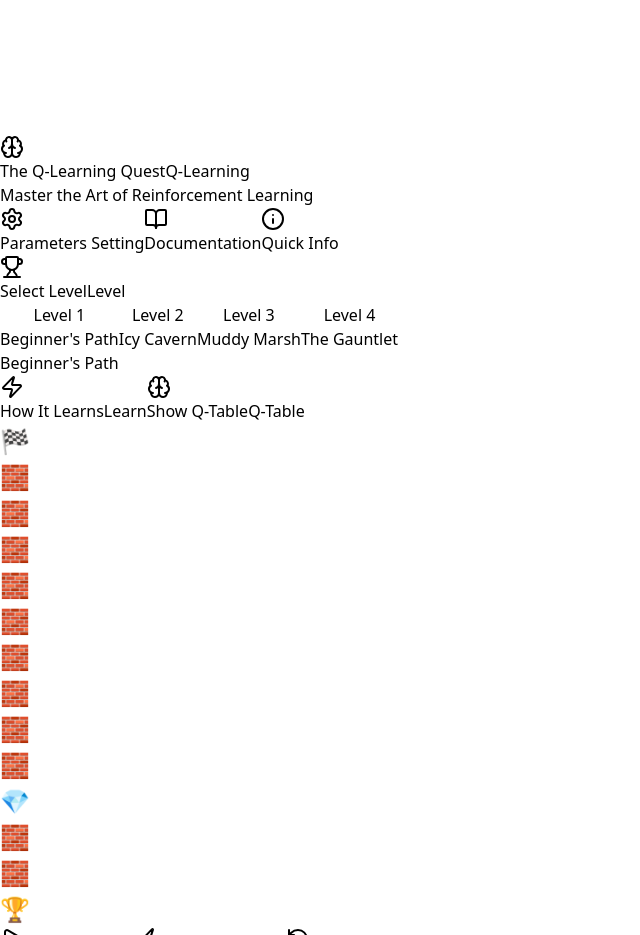
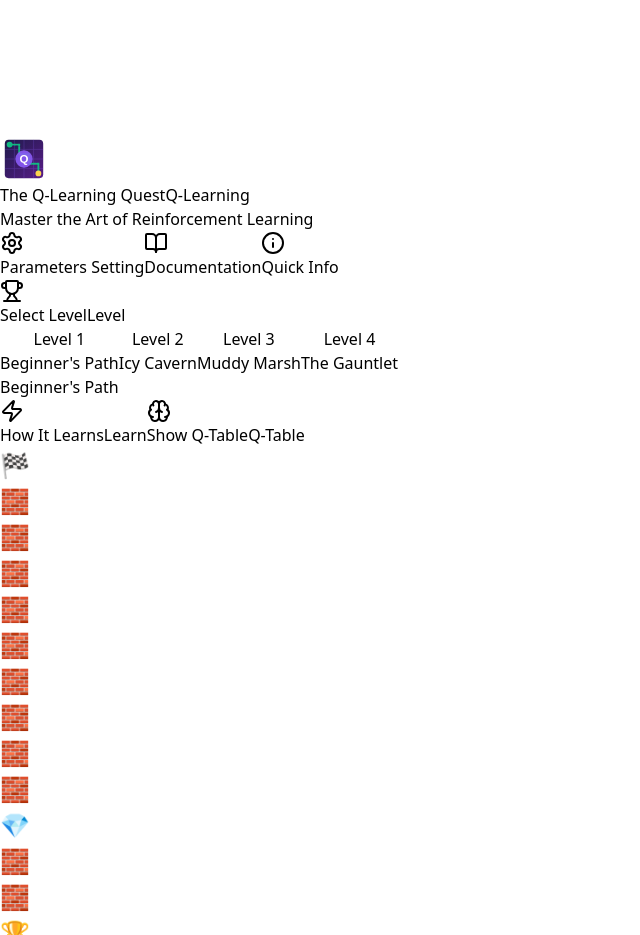
Before and after one commit to UmairRuman/q_learning_interactive_learning_website, a React (Vite) app: page / in a window 1280 px wide. Shown: the part 2980-3915 px from the top of the page, without its empty margins (0-640 px from the left). Built offline with nearby package versions, Linux system fonts and the light colour scheme.

Commit message:
Added the Logo  and icon

```diff
--- a/index.html
+++ b/index.html
@@ -2,9 +2,10 @@
 <html lang="en">
   <head>
     <meta charset="UTF-8" />
-    <link rel="icon" type="image/svg+xml" href="/vite.svg" />
+    <link rel="icon" type="image/svg+xml" href="/logo.svg" />
     <meta name="viewport" content="width=device-width, initial-scale=1.0" />
-    <title>q-learning-quest</title>
+    <title>Q-Learning Quest | Interactive RL Visualization</title>
+    <meta name="description" content="Learn Q-Learning through interactive visualization. Watch AI agents master mazes with reinforcement learning in real-time." />
   </head>
   <body>
     <div id="root"></div>
--- a/src/App.jsx
+++ b/src/App.jsx
@@ -19,6 +19,7 @@ import { LEVELS } from './constants/levels';
 import { REWARDS } from './constants/rewards';
 import { LearningProcessModal } from './components/LearningProcessModal';
 import { getStartPos, posToState, getNextPos } from './utils/gridUtils';
+import { Logo } from './components/Logo';
 
 export default function QLearningQuest() {
   const [currentLevel, setCurrentLevel] = useState(1);
@@ -236,9 +237,10 @@ export default function QLearningQuest() {
 
       <div className="max-w-7xl mx-auto relative z-10">
         {/* Header */}
+
 <div className="text-center mb-4 sm:mb-8">
   <h1 className="text-3xl sm:text-4xl md:text-5xl font-bold text-white mb-2 flex items-center justify-center gap-2 sm:gap-3">
-            <Brain className="w-8 h-8 sm:w-10 md:w-12 animate-pulse" />
+    <Logo size={48} className="sm:w-12 sm:h-12" />
     <span className="hidden sm:inline">The Q-Learning Quest</span>
     <span className="sm:hidden">Q-Learning</span>
   </h1>
--- /dev/null
+++ b/src/components/Logo.jsx
@@ -0,0 +1,66 @@
+// Path: src/components/Logo.jsx (Maze-themed)
+
+import React from 'react';
+
+export const Logo = ({ size = 48, className = '' }) => (
+  <svg
+    width={size}
+    height={size}
+    viewBox="0 0 100 100"
+    fill="none"
+    xmlns="http://www.w3.org/2000/svg"
+    className={className}
+  >
+    {/* Maze-like grid background */}
+    <rect x="10" y="10" width="80" height="80" rx="8" fill="url(#mazeGradient)" />
+
+    {/* Grid lines */}
+    <g stroke="#8B5CF6" strokeWidth="1.5" opacity="0.3">
+      <line x1="30" y1="10" x2="30" y2="90" />
+      <line x1="50" y1="10" x2="50" y2="90" />
+      <line x1="70" y1="10" x2="70" y2="90" />
+      <line x1="10" y1="30" x2="90" y2="30" />
+      <line x1="10" y1="50" x2="90" y2="50" />
+      <line x1="10" y1="70" x2="90" y2="70" />
+    </g>
+
+    {/* Path through maze (animated) */}
+    <path
+      d="M 20 20 L 40 20 L 40 40 L 60 40 L 60 60 L 80 60 L 80 80"
+      stroke="#10B981"
+      strokeWidth="4"
+      fill="none"
+      strokeLinecap="round"
+      className="animate-dash"
+      strokeDasharray="5 3"
+    />
+
+    {/* Start point */}
+    <circle cx="20" cy="20" r="6" fill="#10B981" className="animate-pulse" />
+
+    {/* End point (goal) */}
+    <circle cx="80" cy="80" r="6" fill="#FCD34D" className="animate-pulse" style={{ animationDelay: '0.5s' }} />
+
+    {/* Q in center */}
+    <circle cx="50" cy="50" r="18" fill="rgba(139, 92, 246, 0.9)" />
+    <text
+      x="50"
+      y="58"
+      fontSize="24"
+      fontWeight="bold"
+      fill="white"
+      textAnchor="middle"
+      fontFamily="Arial, sans-serif"
+    >
+      Q
+    </text>
+
+    {/* Gradients */}
+    <defs>
+      <linearGradient id="mazeGradient" x1="0%" y1="0%" x2="100%" y2="100%">
+        <stop offset="0%" stopColor="#1E1B4B" />
+        <stop offset="100%" stopColor="#581C87" />
+      </linearGradient>
+    </defs>
+  </svg>
+);
--- a/src/index.css
+++ b/src/index.css
@@ -117,3 +117,54 @@
 .animate-digital-rain {
   animation: digital-rain 5s linear infinite;
 }
+
+@keyframes spin-slow {
+  from {
+    transform: rotate(0deg);
+  }
+  to {
+    transform: rotate(360deg);
+  }
+}
+
+@keyframes spin-reverse {
+  from {
+    transform: rotate(360deg);
+  }
+  to {
+    transform: rotate(0deg);
+  }
+}
+
+@keyframes pulse-slow {
+  0%, 100% {
+    opacity: 0.6;
+  }
+  50% {
+    opacity: 1;
+  }
+}
+
+@keyframes dash {
+  to {
+    stroke-dashoffset: -20;
+  }
+}
+
+.animate-spin-slow {
+  animation: spin-slow 10s linear infinite;
+  transform-origin: center;
+}
+
+.animate-spin-reverse {
+  animation: spin-reverse 8s linear infinite;
+  transform-origin: center;
+}
+
+.animate-pulse-slow {
+  animation: pulse-slow 3s ease-in-out infinite;
+}
+
+.animate-dash {
+  animation: dash 1s linear infinite;
+}
```
Also changed, not shown: src/App.css (+51 -0 lines), public/logo.svg (added). Lines whose indentation alone changed are shown as unchanged.
